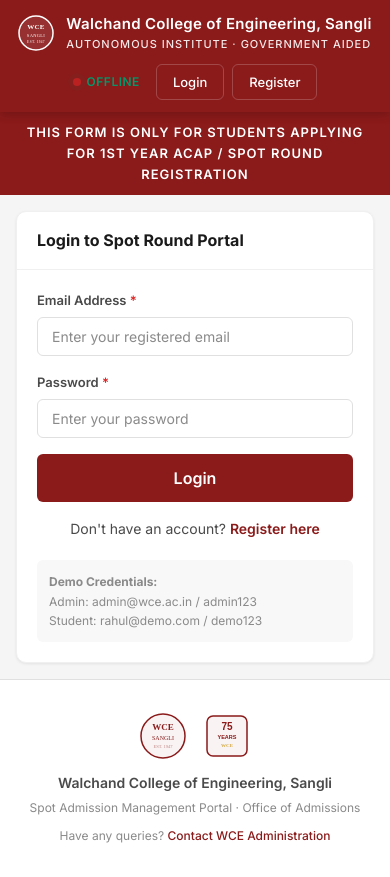
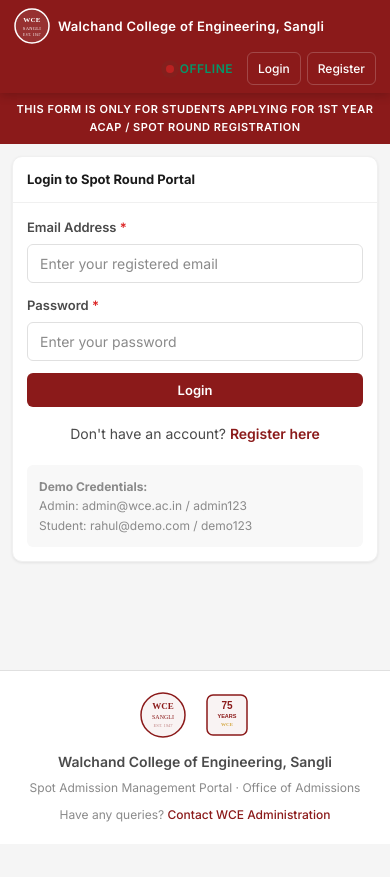
Before and after one commit to devdemon713/WCE-mhtcet-spot-round-2026, a React (Vite) app in the folder client/: page /login in a window 390 px wide. After the commit the page ends 844 px from the top, so only its background shows below. Built offline with nearby package versions, Linux system fonts and the light colour scheme; no server answers.

Commit message:
Resposive fixed for mobile users in index.css

```diff
--- a/client/src/index.css
+++ b/client/src/index.css
@@ -1048,60 +1048,387 @@
   gap: 24px;
 }
 
-/* ===== Responsive ===== */
-@media (max-width: 768px) {
-  .navbar-top {
-    flex-direction: column;
-    gap: 10px;
-    padding: 12px 16px;
-  }
+/* ===== RESPONSIVE — Mobile First ===== */
 
-  .navbar-links {
-    width: 100%;
-    justify-content: center;
-  }
-
-  .sub-header-content {
-    flex-direction: column;
-    text-align: center;
-  }
-
-  .form-grid {
-    grid-template-columns: 1fr;
+/* ── Tablet: 1024px ── */
+@media (max-width: 1024px) {
+  .main-content {
+    padding: 20px 18px;
   }
 
   .stats-grid {
-    grid-template-columns: 1fr 1fr;
+    grid-template-columns: repeat(2, 1fr);
   }
 
   .dashboard-grid {
     grid-template-columns: 1fr;
   }
 
+  .toggle-wrapper {
+    flex-wrap: wrap;
+  }
+}
+
+/* ── Mobile: 768px ── */
+@media (max-width: 768px) {
+  /* Navbar */
+  .navbar-top {
+    padding: 8px 14px;
+    flex-wrap: wrap;
+    gap: 8px;
+  }
+
+  .navbar-brand {
+    font-size: 13px;
+    gap: 8px;
+  }
+
+  .navbar-brand img {
+    height: 30px;
+    width: 30px;
+  }
+
+  .navbar-badge {
+    display: none;
+  }
+
+  .navbar-links {
+    width: 100%;
+    justify-content: flex-end;
+    gap: 6px;
+    flex-wrap: wrap;
+  }
+
+  .navbar-links a,
+  .navbar-links button {
+    padding: 6px 10px;
+    font-size: 12px;
+  }
+
+  /* Sub header */
+  .sub-header {
+    padding: 14px 14px;
+  }
+
+  .sub-header-content {
+    flex-direction: column;
+    text-align: center;
+    gap: 10px;
+  }
+
+  .sub-header-logo {
+    width: 52px;
+    height: 52px;
+  }
+
+  .sub-header-text h1 {
+    font-size: 17px;
+  }
+
+  /* Main */
   .main-content {
-    padding: 16px;
+    padding: 12px 12px;
+  }
+
+  /* Stats */
+  .stats-grid {
+    grid-template-columns: 1fr 1fr;
+    gap: 10px;
+  }
+
+  .stat-card {
+    padding: 14px 12px;
+  }
+
+  .stat-card .stat-value {
+    font-size: 22px;
+  }
+
+  /* Admin Tabs — scrollable row */
+  .admin-tabs {
+    gap: 2px;
+    padding: 3px;
+    margin-bottom: 16px;
+    overflow-x: auto;
+    -webkit-overflow-scrolling: touch;
+    scrollbar-width: none;
+  }
+
+  .admin-tabs::-webkit-scrollbar { display: none; }
+
+  .admin-tab {
+    padding: 8px 12px;
+    font-size: 11px;
+    white-space: nowrap;
+    flex-shrink: 0;
+  }
+
+  /* Toggle buttons */
+  .toggle-wrapper {
+    width: 100%;
+    flex-wrap: wrap;
+    gap: 6px;
+  }
+
+  .toggle-btn {
+    padding: 7px 12px;
+    font-size: 12px;
+    flex: 1;
+    text-align: center;
+    min-width: 90px;
+  }
+
+  /* Cards */
+  .card-header {
+    padding: 12px 14px;
+    flex-wrap: wrap;
+    gap: 8px;
+  }
+
+  .card-header h2 {
+    font-size: 14px;
+  }
+
+  .card-body {
+    padding: 14px;
+  }
+
+  /* Seat matrix — horizontal scroll wrapper */
+  .seat-matrix-wrapper {
+    overflow-x: auto;
+    -webkit-overflow-scrolling: touch;
+  }
+
+  .seat-matrix-header {
+    flex-wrap: wrap;
+    gap: 8px;
+    padding: 10px 12px;
   }
 
   .seat-matrix-table {
     font-size: 10px;
+    min-width: 700px; /* force horizontal scroll rather than squish */
   }
 
   .seat-matrix-table th,
   .seat-matrix-table td {
-    padding: 4px 3px;
+    padding: 4px 4px;
   }
 
+  .seat-matrix-footer {
+    flex-direction: column;
+    gap: 4px;
+    font-size: 10px;
+  }
+
+  /* Forms */
+  .form-container {
+    max-width: 100%;
+    padding: 0;
+  }
+
+  .form-grid {
+    grid-template-columns: 1fr;
+    gap: 12px;
+  }
+
+  .form-group input,
+  .form-group select {
+    padding: 10px 12px;
+    font-size: 14px; /* prevent iOS zoom on focus */
+  }
+
+  /* Filters bar */
   .filters-bar {
     flex-direction: column;
     align-items: stretch;
+    gap: 8px;
+  }
+
+  .filters-bar input,
+  .filters-bar select {
+    width: 100%;
+    font-size: 14px;
+  }
+
+  /* Data tables — horizontal scroll */
+  .card-body[style*="overflow"] {
+    overflow-x: auto !important;
+    -webkit-overflow-scrolling: touch;
+  }
+
+  .data-table {
+    min-width: 560px;
+  }
+
+  .data-table th,
+  .data-table td {
+    padding: 8px 10px;
+    font-size: 12px;
+  }
+
+  /* Buttons */
+  .btn-lg {
+    padding: 12px 20px;
+    font-size: 14px;
+  }
+
+  /* Round controls */
+  .round-controls {
+    flex-direction: column;
+  }
+
+  .round-controls .btn {
+    width: 100%;
+  }
+
+  /* Dashboard grid */
+  .dashboard-grid {
+    grid-template-columns: 1fr;
+    gap: 16px;
+  }
+
+  /* Allocation result */
+  .allocation-result {
+    padding: 16px;
+  }
+
+  .allocation-result h3 {
+    font-size: 16px;
+  }
+
+  /* Footer */
+  .footer {
+    padding: 20px 16px;
+  }
+
+  .footer-logos img {
+    height: 38px;
+  }
+
+  /* Instructions */
+  .instructions-card ol {
+    padding: 12px 16px 12px 28px;
+    font-size: 12px;
+  }
+
+  /* Upgrade panel inner layout */
+  .form-group[style*="display: flex"] {
+    flex-direction: column !important;
+  }
+
+  /* Alert */
+  .alert {
+    font-size: 12px;
+    padding: 10px 12px;
   }
 }
 
+/* ── Small Mobile: 480px ── */
 @media (max-width: 480px) {
+  .stats-grid {
+    grid-template-columns: 1fr 1fr;
+    gap: 8px;
+  }
+
+  .stat-card .stat-value {
+    font-size: 20px;
+  }
+
+  .stat-card .stat-label {
+    font-size: 10px;
+  }
+
+  .navbar-brand .brand-text {
+    display: none; /* show only logo on tiny screens */
+  }
+
+  .sub-header-text h1 {
+    font-size: 15px;
+  }
+
+  .banner {
+    font-size: 11px;
+    letter-spacing: 0.5px;
+    padding: 8px 12px;
+  }
+
+  .card-header h2 {
+    font-size: 13px;
+  }
+
+  .admin-tab {
+    padding: 7px 10px;
+    font-size: 10px;
+  }
+
+  .seat-matrix-table {
+    font-size: 9px;
+  }
+
+  .btn {
+    font-size: 13px;
+    padding: 9px 14px;
+  }
+
+  .toggle-btn {
+    font-size: 11px;
+    padding: 6px 10px;
+  }
+
+  .modal {
+    width: 96%;
+    max-height: 92vh;
+  }
+
+  .data-table th,
+  .data-table td {
+    padding: 6px 8px;
+    font-size: 11px;
+  }
+}
+
+/* ── Extra Small: 360px ── */
+@media (max-width: 360px) {
   .stats-grid {
     grid-template-columns: 1fr;
   }
+
+  .main-content {
+    padding: 10px 10px;
+  }
+
+  .navbar-top {
+    padding: 8px 10px;
+  }
+
+  .sub-header-text h1 {
+    font-size: 14px;
+  }
+
+  .form-group input,
+  .form-group select {
+    padding: 9px 10px;
+  }
 }
+
+/* ── Print / no-hover fix for touch devices ── */
+@media (hover: none) {
+  .stat-card:hover {
+    transform: none;
+    box-shadow: var(--shadow-sm);
+  }
+
+  .btn-primary:hover:not(:disabled) {
+    transform: none;
+  }
+
+  .card:hover {
+    box-shadow: var(--shadow-sm);
+  }
+}
+
+
 
 /* ===== Seat Update Animation ===== */
 .seat-flash {
```
Also changed, not shown: 1 other file (tests, documents, lock files or other folders).
